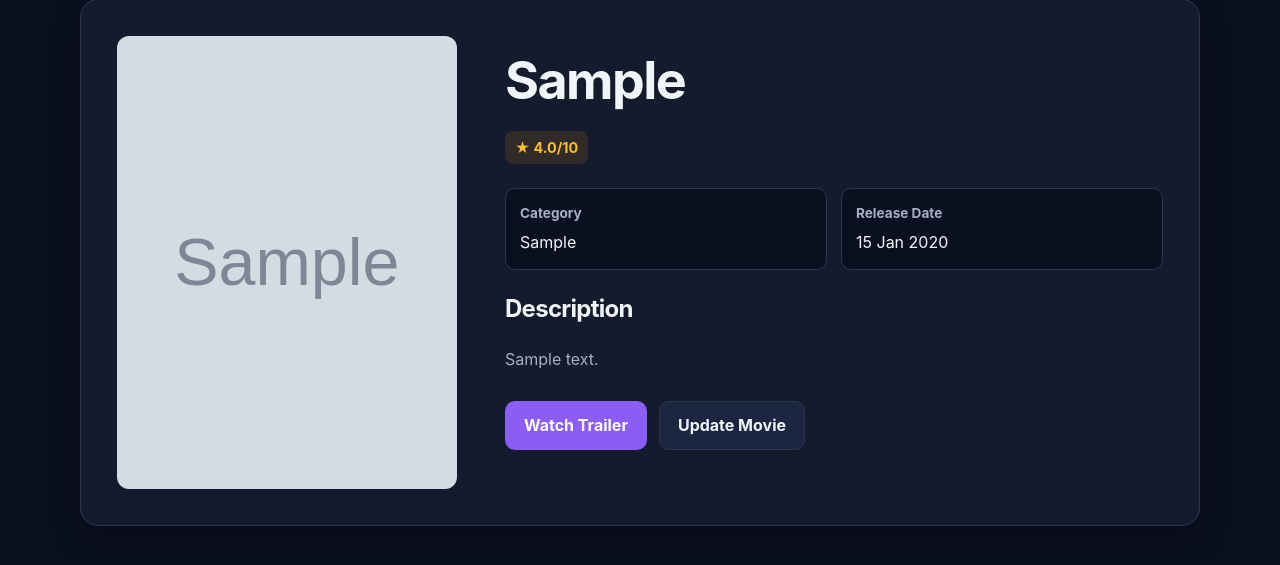
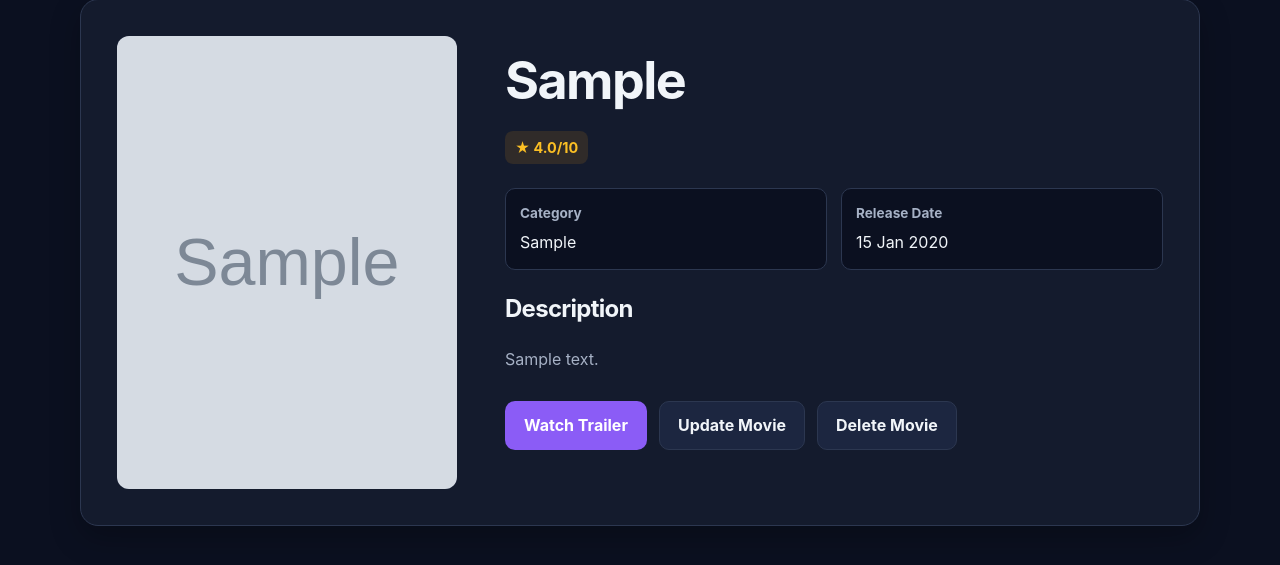
Before and after one commit to ebin6/Movie_Project, a Django app: page /details/1/ in a window 1280 px wide. Shown: the part 126-691 px from the top of the page. Run offline with Django 5.2, Linux system fonts and the light colour scheme; a user stored in the database is signed in; tables that the repository leaves empty hold one stand-in row (values such as "Sample post"); grey boxes marked "Sample" are stand-in pictures.

Commit message:
Added save method in models for generating category slug . Signals (post_delete) for deleting poster image from storage

```diff
--- a/movie/admin.py
+++ b/movie/admin.py
@@ -2,4 +2,7 @@ from django.contrib import admin
 from movie.models import Category
 
 # Register your models here.
-admin.site.register(Category)
+class CategoryAdmin(admin.ModelAdmin):
+    prepopulated_fields={"slug":["category"]}
+
+admin.site.register(Category,CategoryAdmin)
--- a/movie/apps.py
+++ b/movie/apps.py
@@ -3,3 +3,6 @@ from django.apps import AppConfig
 
 class MovieConfig(AppConfig):
     name = 'movie'
+
+    def ready(self):
+        import movie.signals
--- a/movie/models.py
+++ b/movie/models.py
@@ -1,10 +1,17 @@
 from django.db import models
+from django.utils.text import slugify
 
 # Create your models here.
 
 class Category(models.Model):
     category=models.CharField(max_length=50,unique=True)
     slug=models.SlugField(blank=True)
+
+    def save(self, *args, **kwargs):
+        if not self.slug:
+            self.slug = slugify(self.name)
+
+        super().save(*args, **kwargs)
 
     def __str__(self):
         return self.category
--- a/movie/urls.py
+++ b/movie/urls.py
@@ -7,5 +7,6 @@ urlpatterns=[
     path('movies/', views.movie_list, name='movie_list'),
     path('movies/category/<slug:slug>/', views.category_movies, name='category_movies'),
     path("update-movie/<int:movie_id>",views.updateMovie,name="edit_movie"),
-    path("details/<int:movie_id>/",views.movieDetail,name="movie_detail")
+    path("details/<int:movie_id>/",views.movieDetail,name="movie_detail"),
+    path("delete/<int:movie_id>/",views.deleteMovie,name="delete_movie")
 ]
--- a/movie/views.py
+++ b/movie/views.py
@@ -81,3 +81,9 @@ def movieDetail(request,movie_id):
     except Movie.DoesNotExist:
         my_movie=None
     return render(request,"movie-detail.html",{"movie":my_movie})
+
+
+def deleteMovie(request,movie_id):
+    movie=Movie.objects.get(id=movie_id)
+    movie.delete()
+    return redirect("movie_list")
--- a/templates/movie-detail.html
+++ b/templates/movie-detail.html
@@ -45,12 +45,22 @@
                    href="{% url 'edit_movie' movie.pk %}">
                     Update Movie
                 </a>
-
+                <a class="btn btn-secondary"
+                   href="{% url 'delete_movie' movie.pk %}" onclick="return deleteMovie()">
+                    Delete Movie
+                </a>
             </div>
         </div>
     </article>
     {% else %}
     <p>No Movie Found</p>
     {% endif %}
+
+    <script>
+        function deleteMovie(){
+            let choice=confirm("Do you wish to delete this movie ?")
+            return choice
+        }
+    </script>
 </main>
 {% endblock %}
```
Also changed, not shown: movie/signals.py (added, +9 -0 lines).
